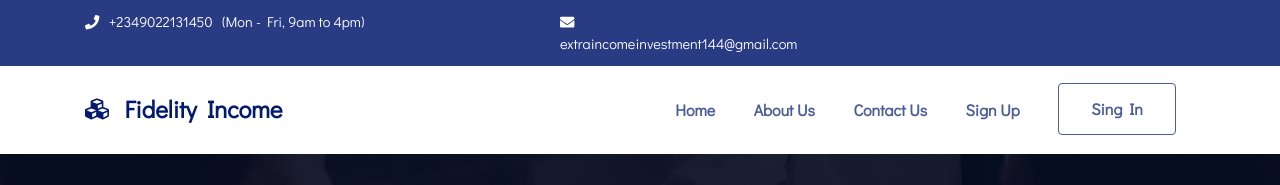
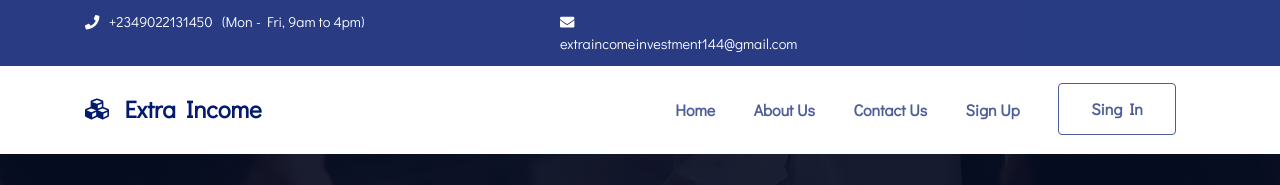
Before and after one commit to Achilles45/extraincome, a Vue app: page /about in a window 1280 px wide. Shown: the top 185 px of the page. Built offline with nearby package versions, Linux system fonts and the light colour scheme; no server answers.

Commit message:
Changes navbar logo

```diff
--- a/src/components/Navbar.vue
+++ b/src/components/Navbar.vue
@@ -3,7 +3,7 @@
       <div class="container">
           <div class="navbar__content d-flex justify-content-between align-items-center">
               <div class="logo pt-2">
-                  <router-link to="/" class="logo"><h4><i class="fa fa-cubes"></i>&nbsp; Fidelity Income</h4></router-link>
+                  <router-link to="/" class="logo"><h4><i class="fa fa-cubes"></i>&nbsp; Extra Income</h4></router-link>
               </div>
               <div class="menu">
                   <ul class="d-flex justify-content-between pt-3">
```
